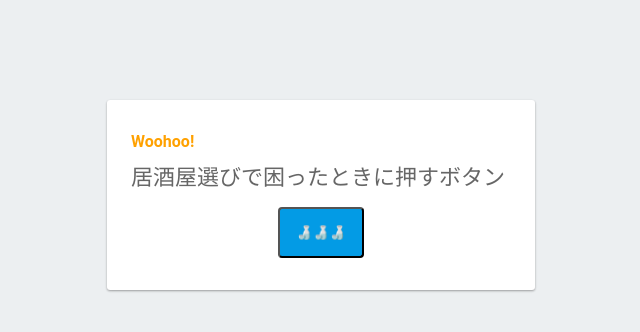
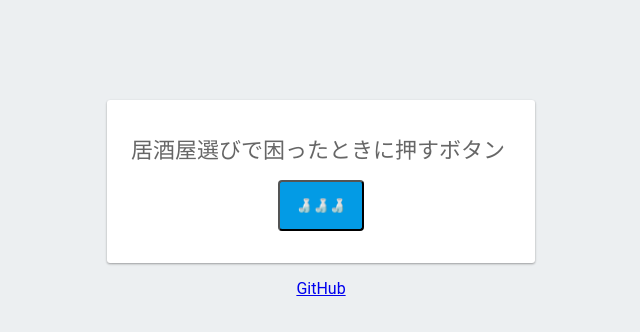
Before and after one commit to ichigotake/sake-button, a plain HTML site: page public/index.html in a window 1280 px wide. Shown: the whole page, without its empty margins (319-959 px from the left). Drawn offline with Linux system fonts and the light colour scheme; some packages are replaced by stand-ins of ours.

Commit message:
Header, footer

```diff
--- a/public/index.html
+++ b/public/index.html
@@ -18,12 +18,12 @@
     <style media="screen">
       body { background: #ECEFF1; color: rgba(0,0,0,0.87); font-family: Roboto, Helvetica, Arial, sans-serif; margin: 0; padding: 0; }
       #message { background: white; max-width: 380px; margin: 100px auto 16px; padding: 32px 24px; border-radius: 3px; }
-      #message h2 { color: #ffa100; font-weight: bold; font-size: 16px; margin: 0 0 8px; }
       #message h1 { font-size: 22px; font-weight: 300; color: rgba(0,0,0,0.6); margin: 0 0 16px;}
       #message p { line-height: 140%; margin: 16px 0 24px; font-size: 14px; }
       #message button { margin: 0 auto; display: block; text-align: center; background: #039be5; text-transform: uppercase; text-decoration: none; color: white; padding: 16px; border-radius: 4px; }
       #message, #message a { box-shadow: 0 1px 3px rgba(0,0,0,0.12), 0 1px 2px rgba(0,0,0,0.24); }
       #load { color: rgba(0,0,0,0.4); text-align: center; font-size: 13px; }
+      footer { text-align: center; }
       @media (max-width: 600px) {
         body, #message { margin-top: 0; background: white; box-shadow: none; }
         body { border-top: 16px solid #ffa100; }
@@ -32,12 +32,14 @@
   </head>
   <body>
     <div id="message">
-      <h2>Woohoo!</h2>
       <h1>居酒屋選びで困ったときに押すボタン</h1>
       <button id="pick">🍶🍶🍶</button>
       <div id="result" style="display: hidden;"></div>
     </div>
     <p id="load">Loading...</p>
+    <footer>
+      <a href="https://github.com/ichigotake/sake-button">GitHub</a>
+    </footer>
 
     <script>
       document.addEventListener('DOMContentLoaded', function() {
```
